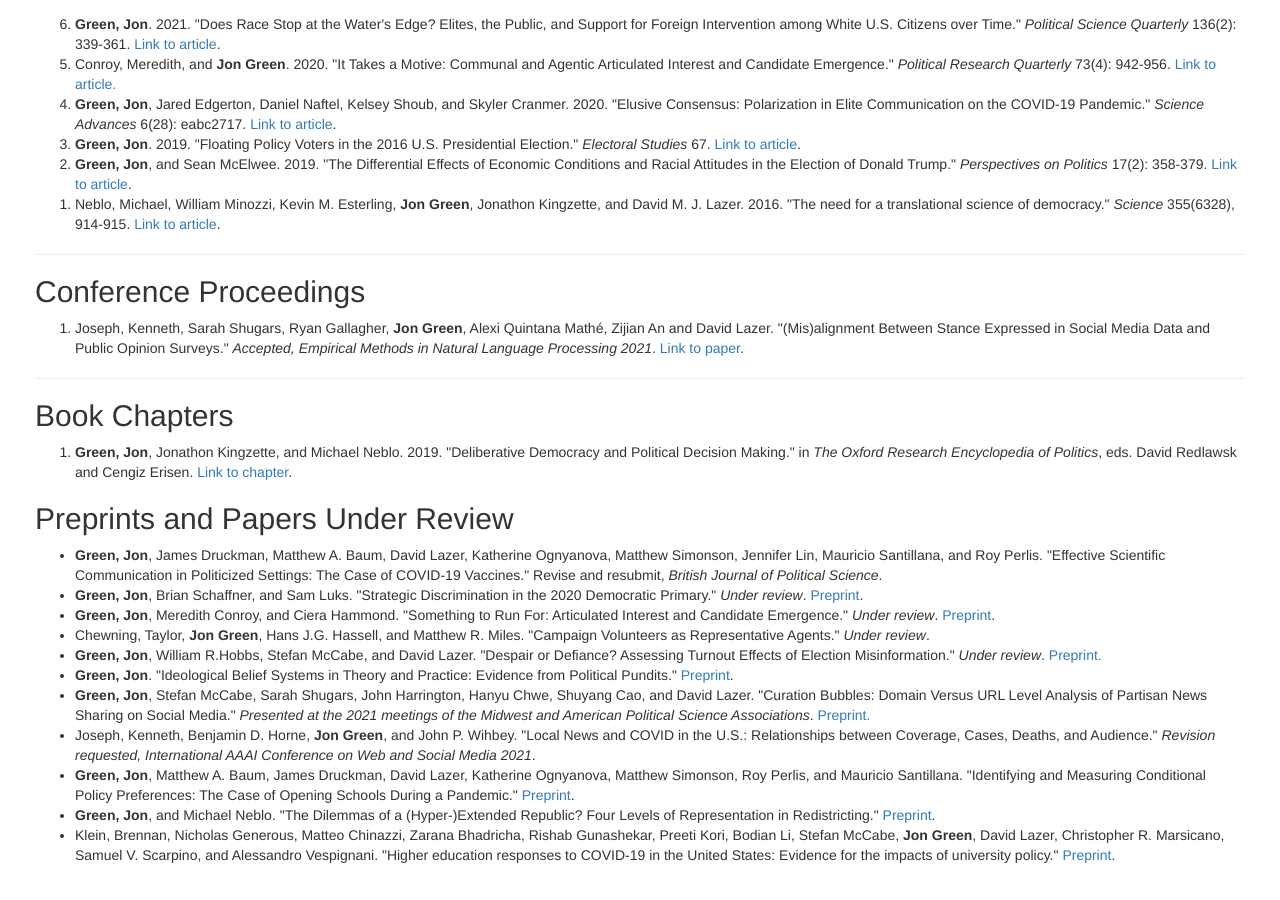
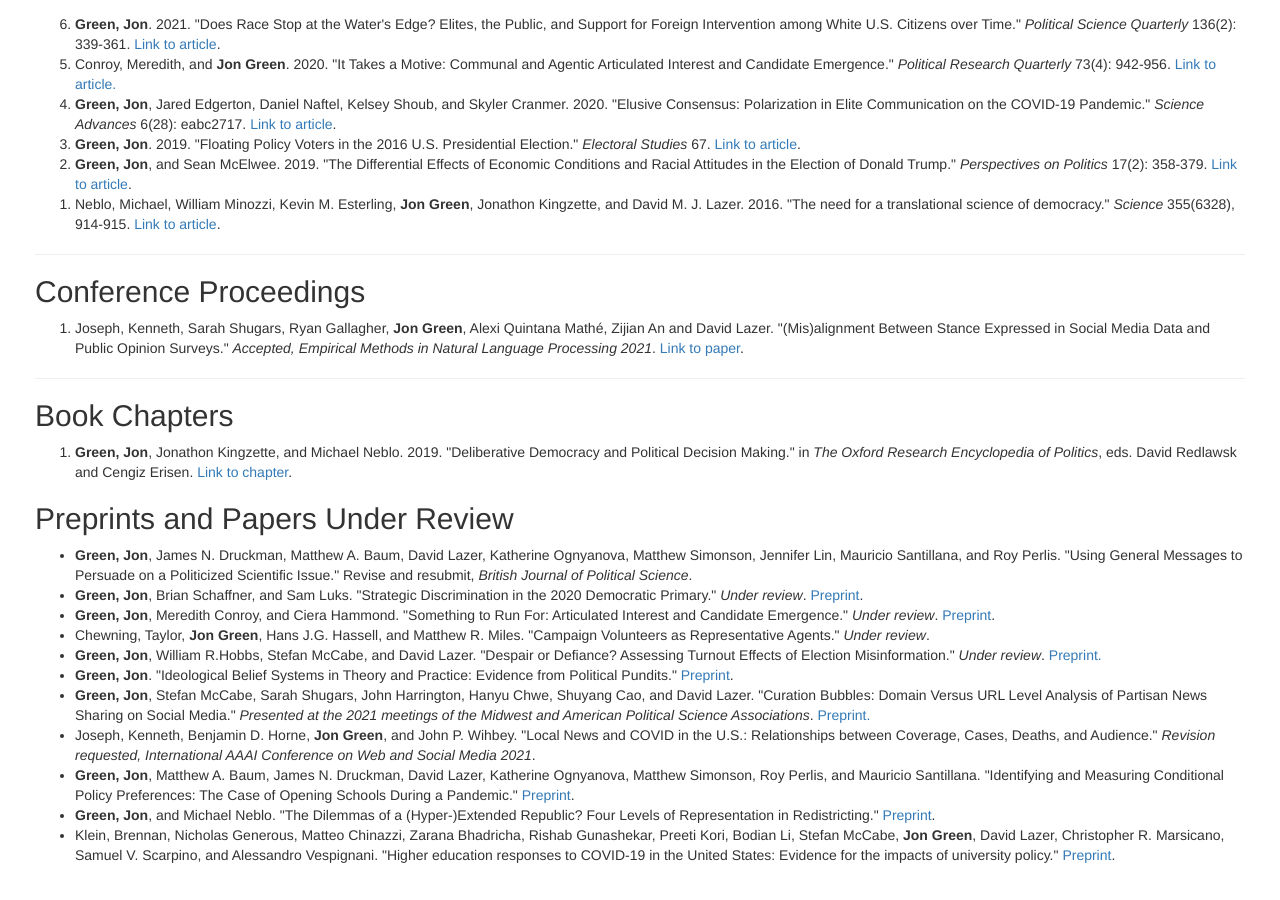
Before and after one commit to jgreen4919/jgreen4919.github.io, a Jekyll site: the page index.html, which Jekyll copies as it is, in a window 1280 px wide and 900 px high, scrolled down 671 px. Built offline with Jekyll 4.4.1, drawn with Linux system fonts in a browser that asks for light colours.

Commit message:
paper title change

```diff
--- a/index.html
+++ b/index.html
@@ -52,7 +52,7 @@
     </ol>
     <h2>Preprints and Papers Under Review</h2>
     <ul>
-    <li> <strong>Green, Jon</strong>, James Druckman,  Matthew A. Baum, David Lazer, Katherine Ognyanova, Matthew Simonson, Jennifer Lin, Mauricio Santillana, and Roy Perlis. "Effective Scientific Communication in Politicized Settings: The Case of COVID-19 Vaccines." Revise and resubmit, <i>British Journal of Political Science</i>.</li>
+    <li> <strong>Green, Jon</strong>, James N. Druckman,  Matthew A. Baum, David Lazer, Katherine Ognyanova, Matthew Simonson, Jennifer Lin, Mauricio Santillana, and Roy Perlis. "Using General Messages to Persuade on a Politicized Scientific Issue." Revise and resubmit, <i>British Journal of Political Science</i>.</li>
      <li> <strong>Green, Jon</strong>, Brian Schaffner, and Sam Luks. "Strategic Discrimination in the 2020 Democratic Primary." <i>Under review</i>. <a href="https://osf.io/25kew/">Preprint</a>.</li>
       <li> <strong>Green, Jon</strong>, Meredith Conroy, and Ciera Hammond. "Something to Run For: Articulated Interest and Candidate Emergence." <i>Under review</i>. <a href="https://osf.io/f34ac/">Preprint</a>.</li>
      <li>Chewning, Taylor, <strong>Jon Green</strong>, Hans J.G. Hassell, and Matthew R. Miles. "Campaign Volunteers as Representative Agents." <i>Under review</i>.
@@ -60,7 +60,7 @@
      <li> <strong>Green, Jon</strong>. "Ideological Belief Systems in Theory and Practice: Evidence from Political Pundits." <a href="https://osf.io/2cjse/">Preprint</a>.</li>
       <li> <strong>Green, Jon</strong>, Stefan McCabe, Sarah Shugars, John Harrington, Hanyu Chwe, Shuyang Cao, and David Lazer. "Curation Bubbles: Domain Versus URL Level Analysis of Partisan News Sharing on Social Media." <i>Presented at the 2021 meetings of the Midwest and American Political Science Associations</i>. <a href="https://osf.io/vbwer/"> Preprint.</a></li>
       <li>Joseph, Kenneth, Benjamin D. Horne, <strong>Jon Green</strong>, and John P. Wihbey. "Local News and COVID in the U.S.: Relationships between Coverage, Cases, Deaths, and Audience." <i>Revision requested, International AAAI Conference on Web and Social Media 2021</i>.</li>
-      <li> <strong>Green, Jon</strong>, Matthew A. Baum, James Druckman, David Lazer, Katherine Ognyanova, Matthew Simonson, Roy Perlis, and Mauricio Santillana. "Identifying and Measuring Conditional Policy Preferences: The Case of Opening Schools During a Pandemic." <a href="https://osf.io/zsh8u/">Preprint</a>.</li>
+      <li> <strong>Green, Jon</strong>, Matthew A. Baum, James N. Druckman, David Lazer, Katherine Ognyanova, Matthew Simonson, Roy Perlis, and Mauricio Santillana. "Identifying and Measuring Conditional Policy Preferences: The Case of Opening Schools During a Pandemic." <a href="https://osf.io/zsh8u/">Preprint</a>.</li>
       <li> <strong>Green, Jon</strong>, and Michael Neblo. "The Dilemmas of a (Hyper-)Extended Republic? Four Levels of Representation in Redistricting." <a href="https://osf.io/6k7wa/">Preprint</a>.</li>
       <li> Klein, Brennan, Nicholas Generous, Matteo Chinazzi, Zarana Bhadricha, Rishab Gunashekar, Preeti Kori, Bodian Li, Stefan McCabe, <strong>Jon Green</strong>, David Lazer, Christopher R. Marsicano, Samuel V. Scarpino, and Alessandro Vespignani. "Higher education responses to COVID-19 in the United States: Evidence for the impacts of university policy." <a href="https://www.medrxiv.org/content/10.1101/2021.10.07.21264419v2">Preprint</a>.</li>
     </ul>
```
Also changed, not shown: 4 other files.
